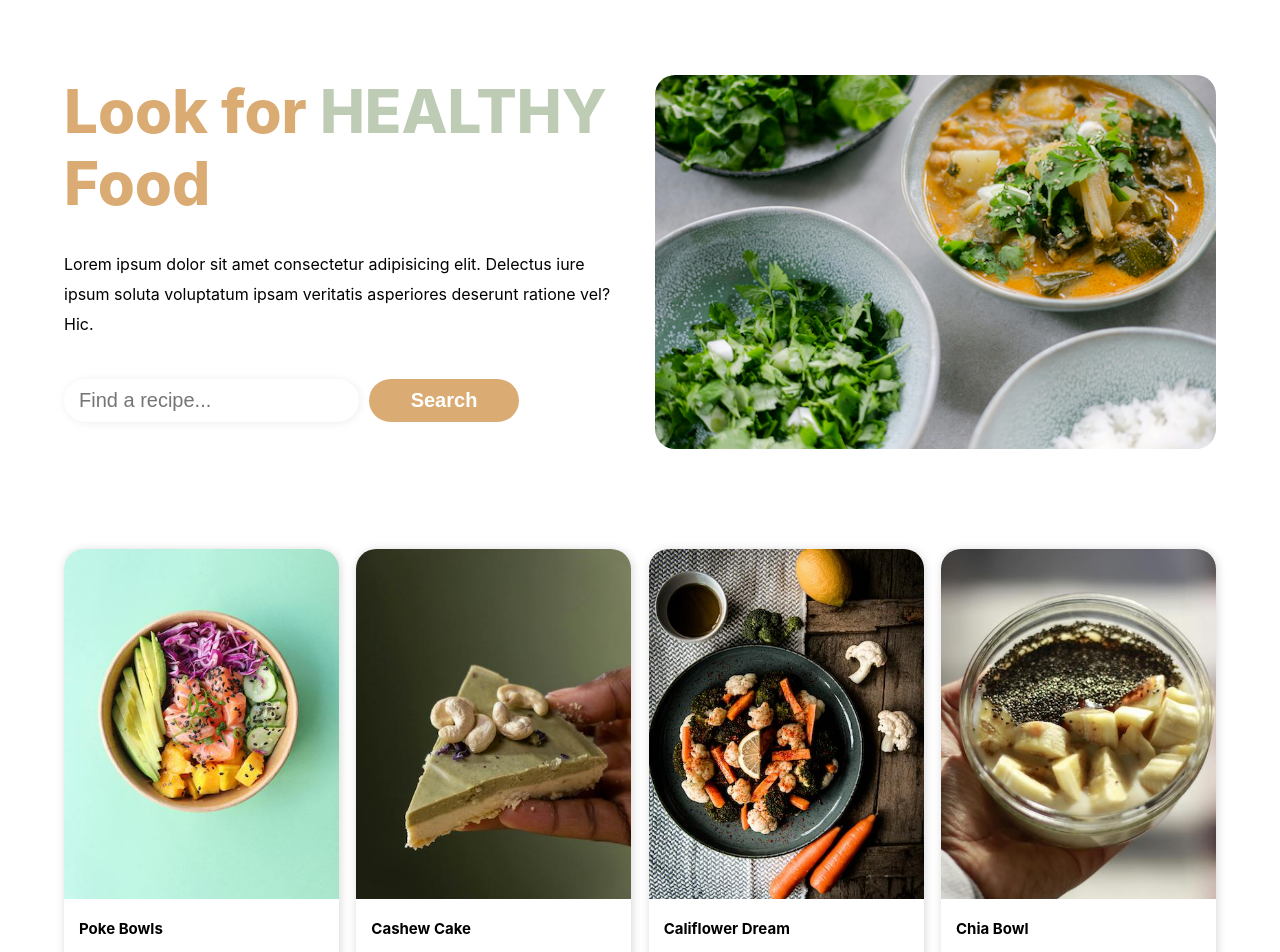
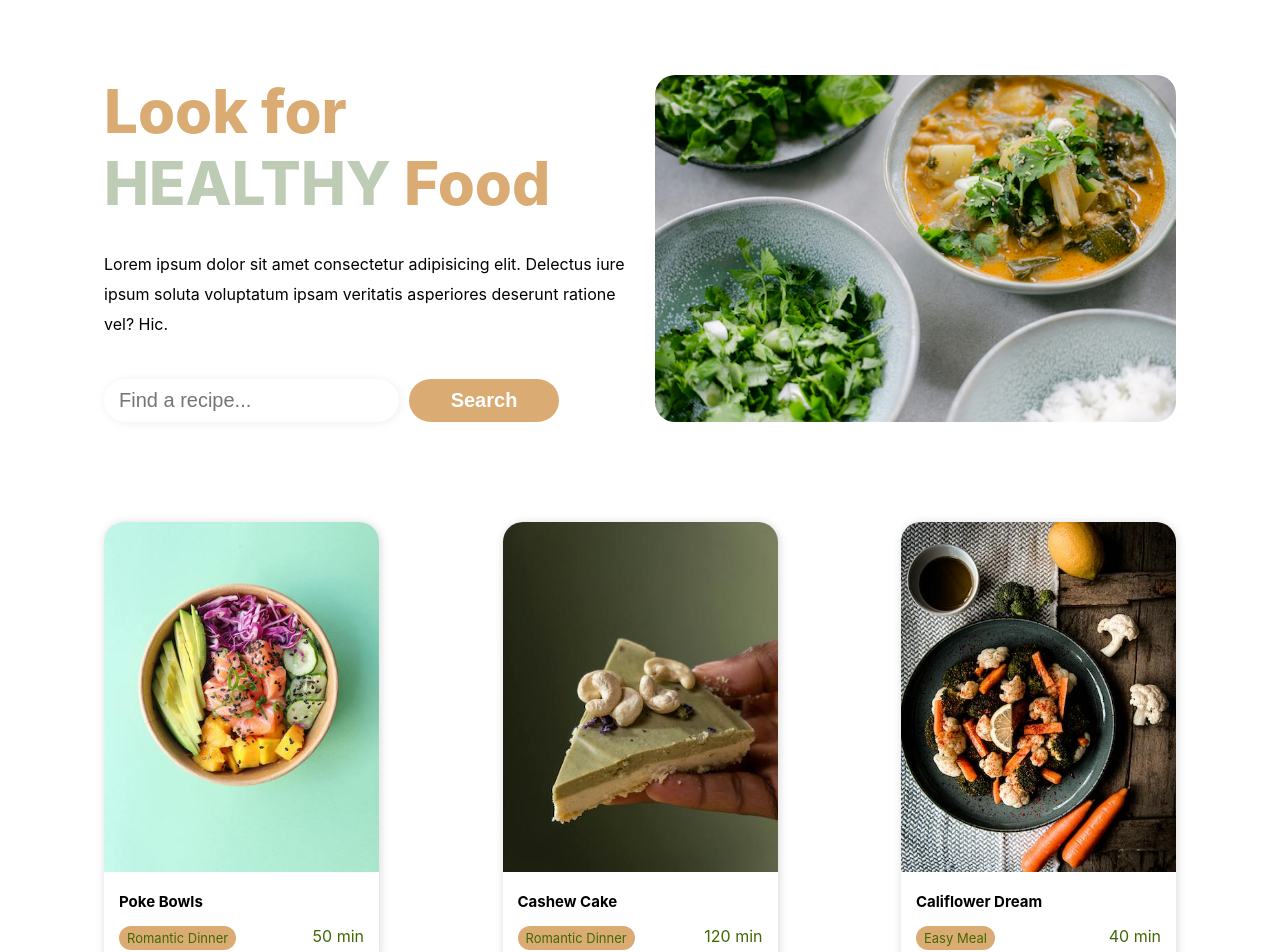
Before and after one commit to AlexaSta-hello/recipes-app, a React (Vite) app: page / in a window 1280 px wide. Shown: the top 952 px of the page. Built offline with nearby package versions, Linux system fonts and the light colour scheme.

Commit message:
Navbar Adjustments

```diff
--- a/src/App.css
+++ b/src/App.css
@@ -16,13 +16,40 @@
   /* background-color: rgb(240,248,246); */
   margin: 0 auto;
   min-height: 100vh;
-  padding: 0 5%;
 }
 
 .main_container {
   max-width: 1200px;
   margin: 0 auto;
-  padding: 75px 0
+  padding: 75px 5%
+}
+
+/* NAVIGATION */
+nav {
+  background-color: var(--green1);
+  box-shadow: 1px 1px 10px rgba(0, 0, 0, 0.32);
+  padding: 20px;
+  position: sticky;
+  top: 0;
+}
+
+nav ul {
+  display: flex;
+}
+
+nav li {
+  list-style: none;
+}
+
+nav a {
+  text-decoration: none;
+  color: white;
+  font-weight: bold;
+  margin-right: 15px;
+}
+
+.active-link {
+  color: var(--green3)
 }
 
 /* HEADER */
@@ -153,10 +180,9 @@
 }
 
 .card .tag {
-  background-color: var(--green3);
+  background-color: var(--orange1);
   padding: 4px 8px;
-  color: white;
-  font-weight: bold;
+  color: var(--green3);
   border-radius: 30px;
   font-size: 13px;
 }
@@ -299,18 +325,6 @@
   padding: 50px 0
 }
 
-nav {
-  background-color: rgb(35, 104, 35);
-  box-shadow: 1px 1px 10px rgba(0, 0, 0, 0.32);
-  padding: 20px
-}
-
-nav a {
-  text-decoration: none;
-  color: white;
-  font-weight: bold;
-  margin-right: 15px;
-}
 
 .nutritional-facts-container {
   display: flex;
```
